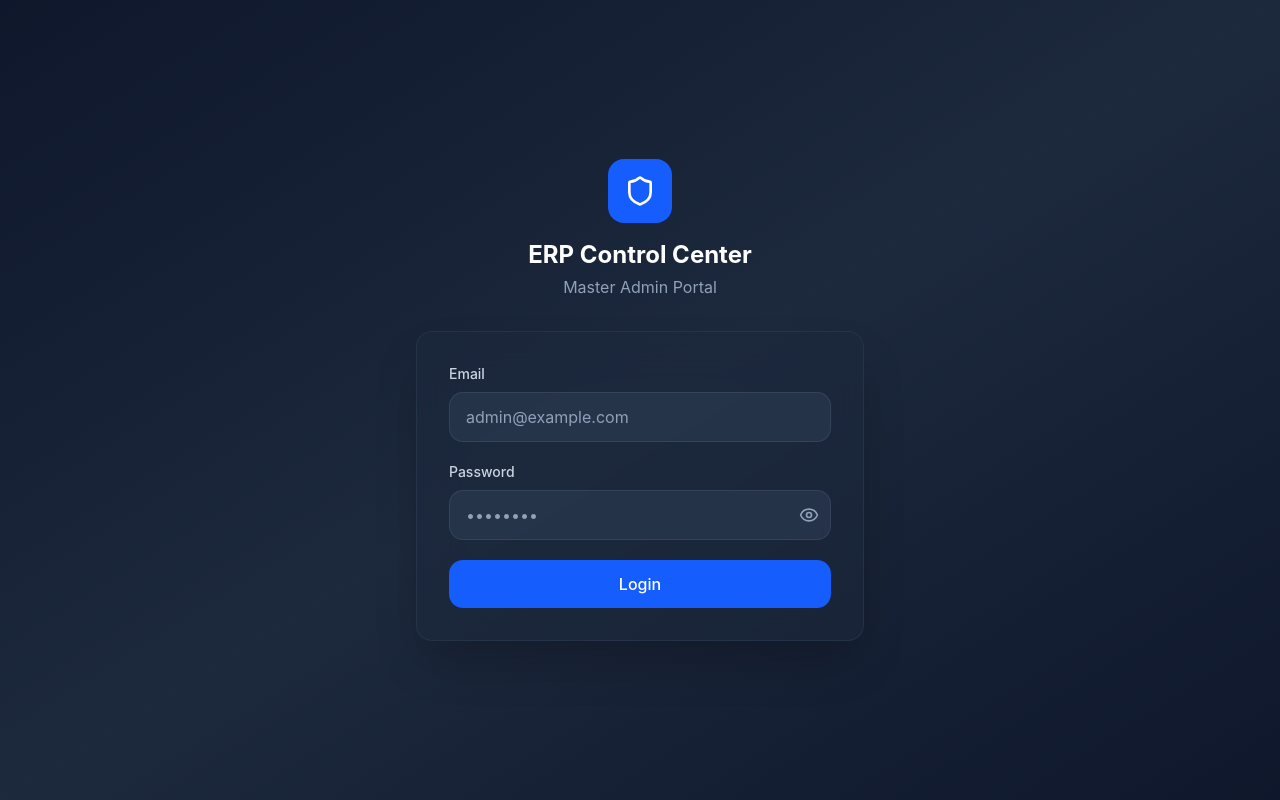
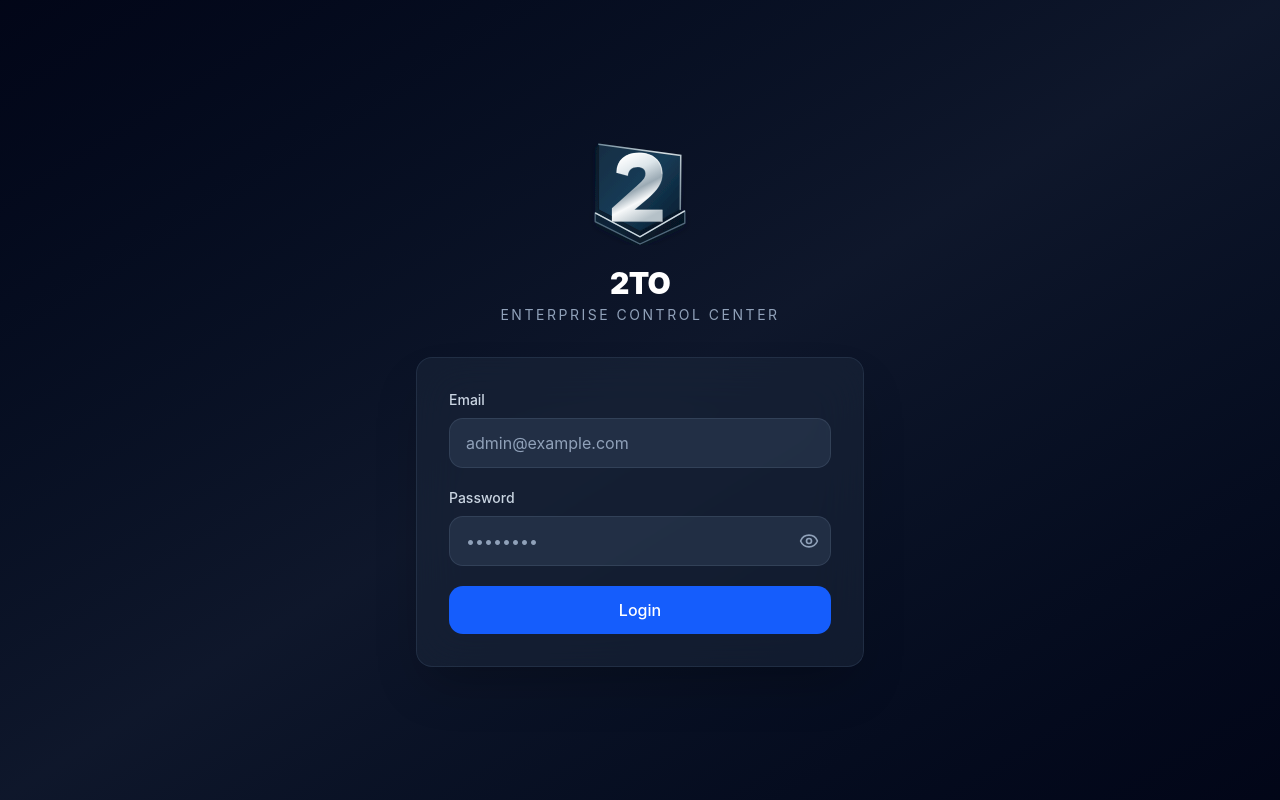
Before and after one commit to credit-manager/real-estate_erp, a Next.js app in the folder frontend/: page /login in a window 1280 px wide. Built offline with nearby package versions, Linux system fonts and the light colour scheme; no server answers.

Commit message:
Apply exact 2TO shield branding to login screen

```diff
--- a/frontend/src/app/login/page.tsx
+++ b/frontend/src/app/login/page.tsx
@@ -71,14 +71,14 @@ export default function LoginPage() {
   };
 
   return (
-    <div className="min-h-screen bg-gradient-to-br from-slate-900 via-slate-800 to-slate-900 flex items-center justify-center p-4">
+    <div className="min-h-screen bg-gradient-to-br from-slate-950 via-slate-900 to-slate-950 flex items-center justify-center p-4">
       <div className="w-full max-w-md">
         <div className="text-center mb-8">
-          <div className="inline-flex items-center justify-center w-16 h-16 bg-blue-600 rounded-2xl mb-4">
-            <Shield className="w-8 h-8 text-white" />
+          <div className="flex items-center justify-center mb-5">
+            <img src="/2to-logo.svg" alt="2TO" className="w-28 h-28 object-contain" />
           </div>
-          <h1 className="text-2xl font-bold text-white">ERP Control Center</h1>
-          <p className="text-slate-400 mt-1">Master Admin Portal</p>
+          <h1 className="text-3xl font-black tracking-tight text-white">2TO</h1>
+          <p className="text-slate-400 mt-1 text-sm uppercase tracking-[0.18em]">Enterprise Control Center</p>
         </div>
 
         <div className="bg-slate-800/50 backdrop-blur-xl border border-slate-700/50 rounded-2xl p-8 shadow-2xl">
@@ -109,8 +109,8 @@ export default function LoginPage() {
           ) : (
             <form onSubmit={handle2FA} className="space-y-5">
               <div className="text-center">
-                <div className="inline-flex items-center justify-center w-12 h-12 bg-amber-500/20 rounded-xl mb-3">
-                  <Shield className="w-6 h-6 text-amber-400" />
+                <div className="flex items-center justify-center mb-3">
+                  <img src="/2to-logo.svg" alt="2TO" className="w-14 h-14 object-contain" />
                 </div>
                 <p className="text-slate-300">
                   {mfaSetupRequired ? "إعداد المصادقة الثنائية مطلوب قبل دخول لوحة التحكم" : "أدخل رمز المصادقة الثنائية"}
```
